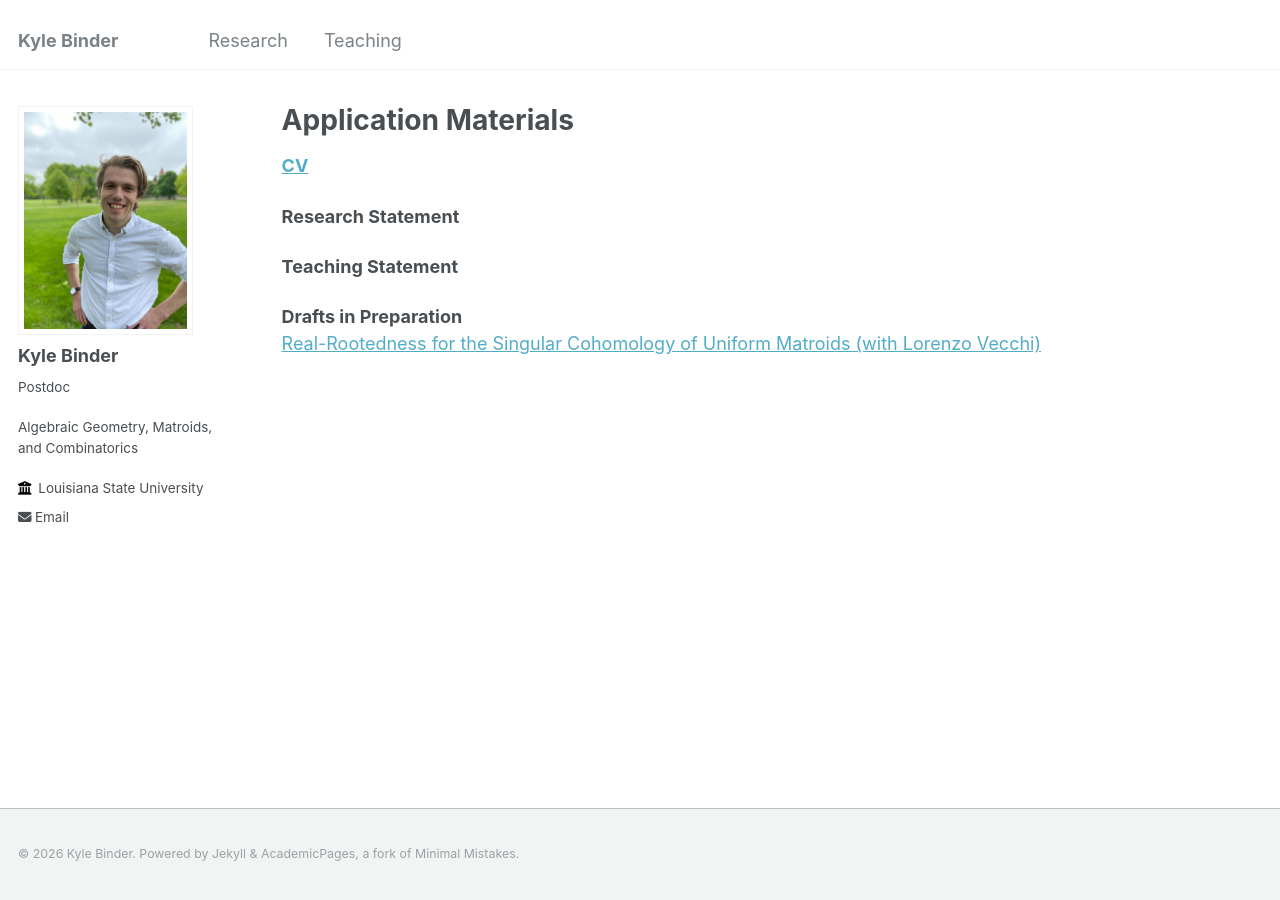
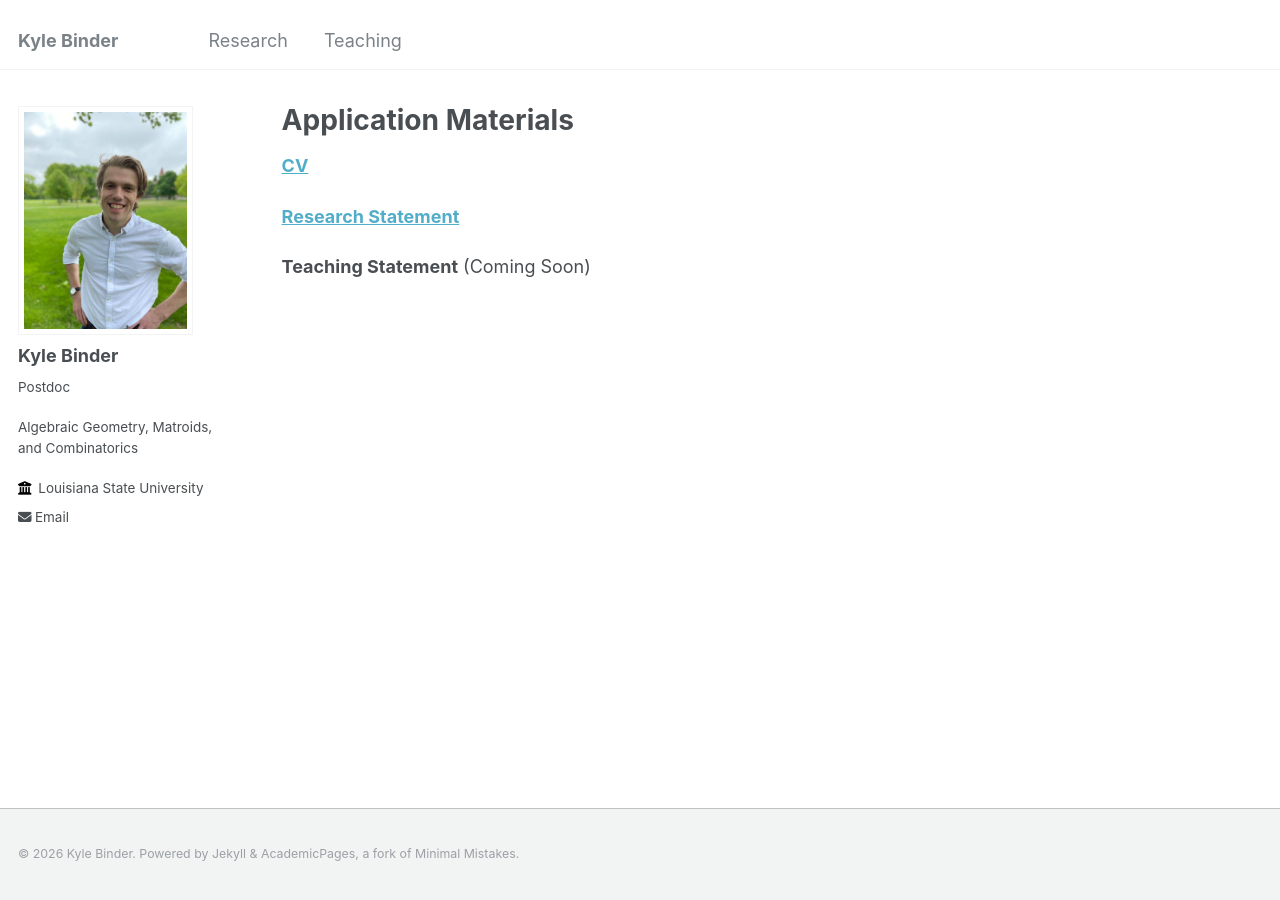
Before and after one commit to bindercommakyle/bindercommakyle.github.io, a Jekyll site: the page built from _pages/applicationMaterials.md, in a window 1280 px wide. Built offline with Jekyll 4.4.1, drawn with Linux system fonts in a browser that asks for light colours.

Commit message:
Update applicationMaterials.md

```diff
--- a/_pages/applicationMaterials.md
+++ b/_pages/applicationMaterials.md
@@ -6,9 +6,6 @@ author_profile: true
 ---
 **[CV](https://bindercommakyle.github.io/files/binderCV.pdf)**
 
-**Research Statement** <br>
+**[Research Statement](https://bindercommakyle.github.io/files/binderResearchStatement.pdf)** <br>
 
-**Teaching Statement** <br>
-
-**Drafts in Preparation** <br>
-[Real-Rootedness for the Singular Cohomology of Uniform Matroids (with Lorenzo Vecchi)](https://bindercommakyle.github.io/files/real_rooted_singular_cohomology.pdf)
+**Teaching Statement** (Coming Soon) <br>
```
